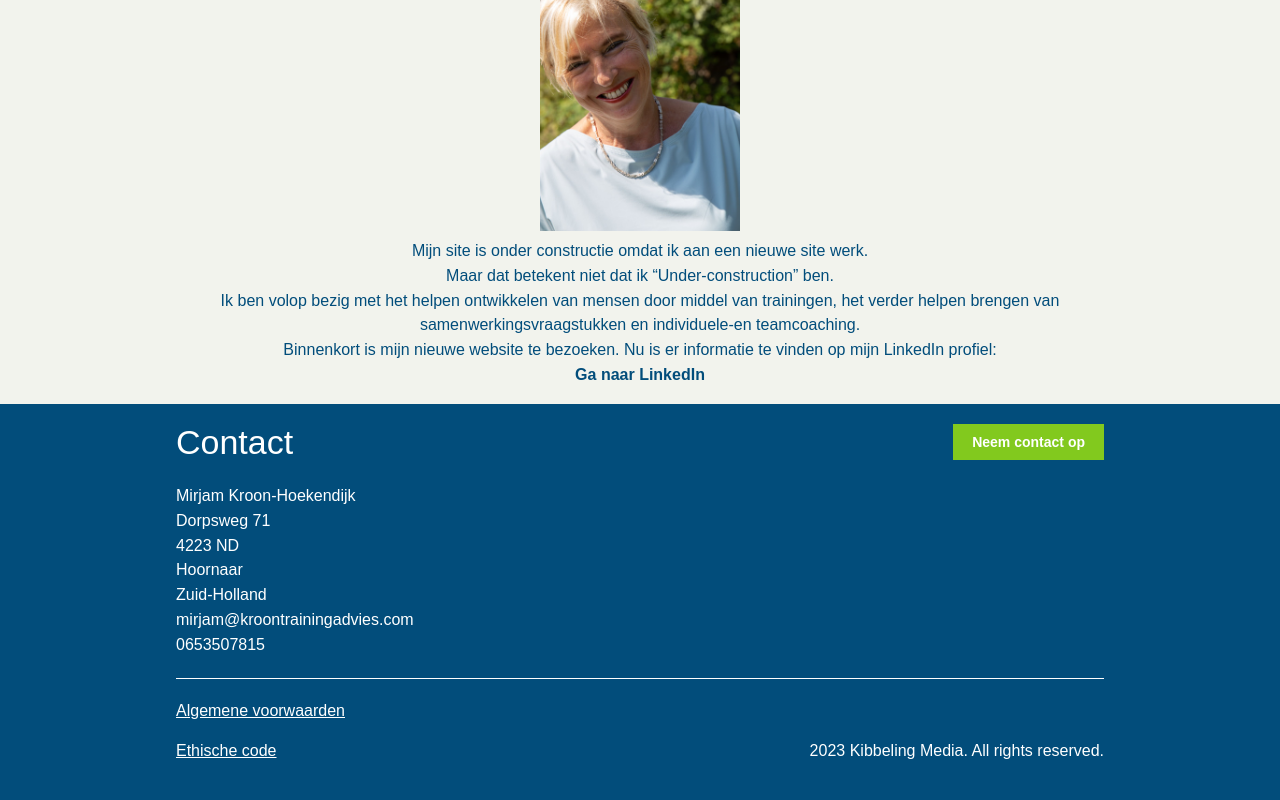
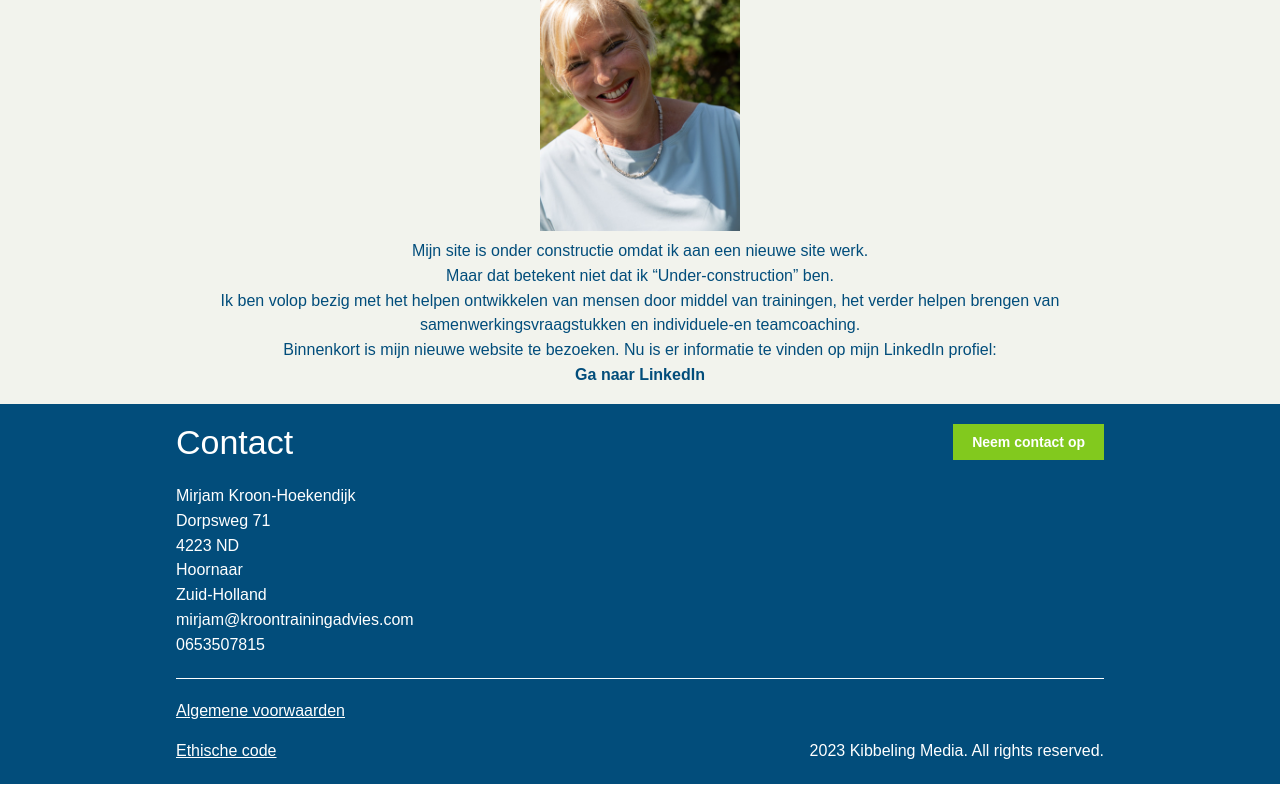
Before and after one commit to Joram3000/mirjamwebsite, a React (Vite) app: page / in a window 1280 px wide. Shown: the part 261-1061 px from the top of the page. Built offline with nearby package versions, Linux system fonts and the light colour scheme; the HTML template or start-up script is replaced by a standard one.

Commit message:
small footer change

```diff
--- a/src/components/footer/footer.tsx
+++ b/src/components/footer/footer.tsx
@@ -39,14 +39,14 @@ const Footer: React.FC = () => {
   ];
 
   return (
-    <Box bg={theme.colors.custom[2]} c="white" p="md">
+    <Box bg={theme.colors.custom[2]} c="white" pt="md">
       <Container>
         <Group justify="space-between" pb="lg">
           <Title order={1}>Contact</Title>
 
-          <Button component="a" href="/contact">
-            Neem contact op
-          </Button>
+          <Anchor href="/contact">
+            <Button>Neem contact op</Button>
+          </Anchor>
         </Group>
 
         {contactGegevens.map((gegeven) => (
```
